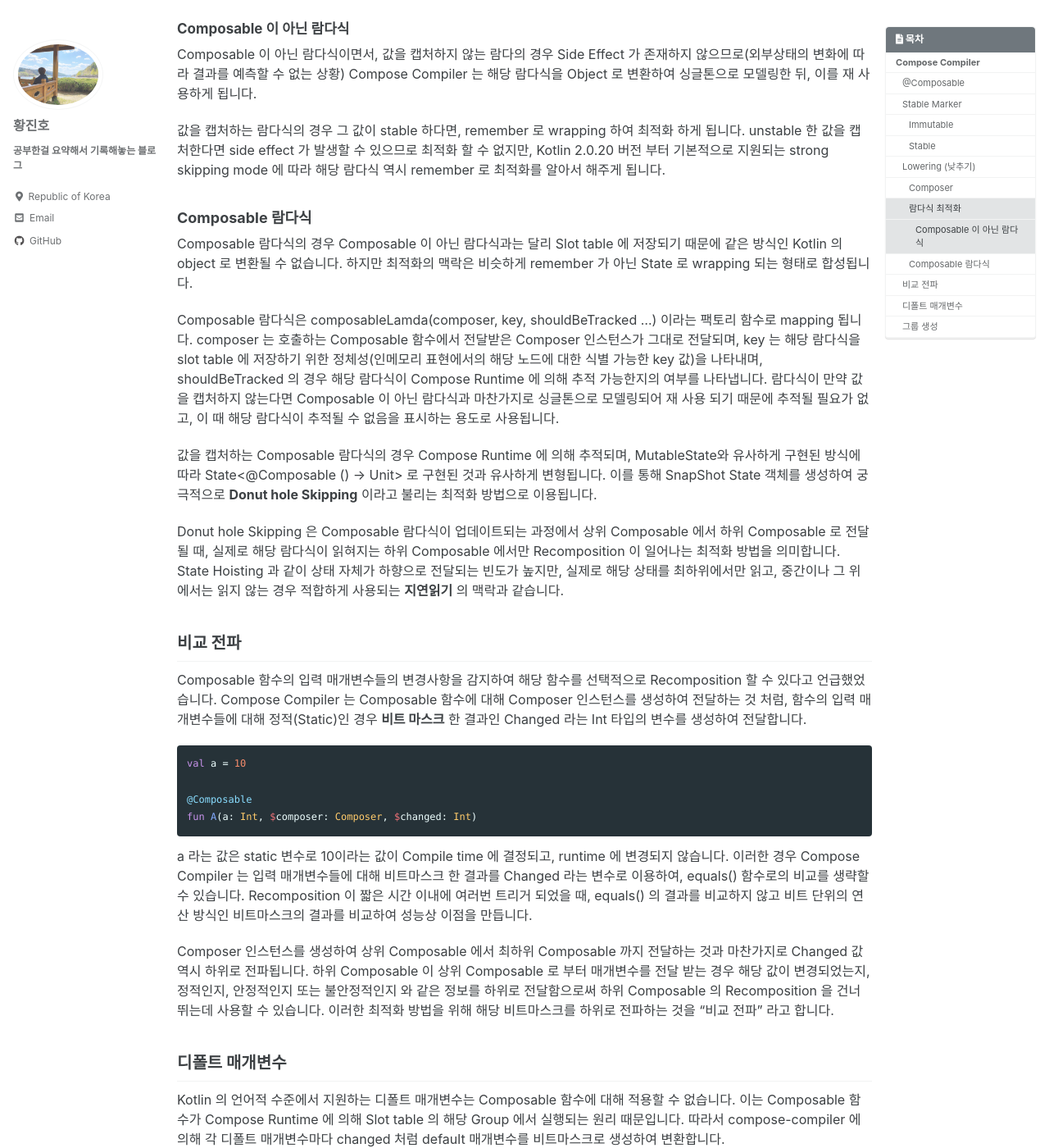
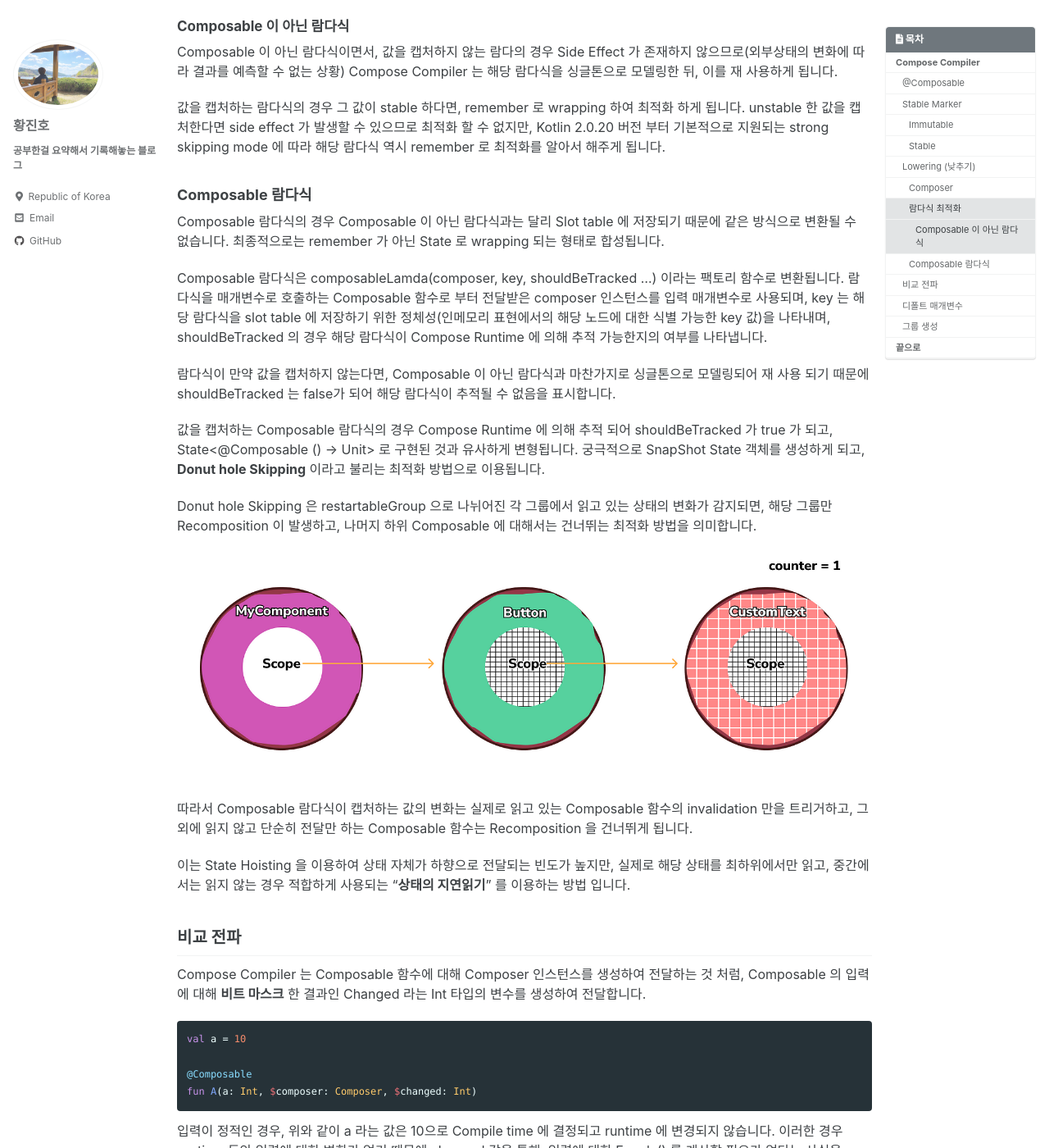
Before and after one commit to jowunnal/jowunnal.github.io, a Jekyll site: the page built from _posts/2025-03-24-compose1.md, in a window 1280 px wide and 1400 px high, scrolled down 4858 px. Shown: the whole window at 82% size. Built offline with Jekyll 4.4.1, drawn with Linux system fonts in a browser that asks for light colours; cached includes are drawn as plain includes; comment, search, counter and statistics services are not loaded; some of the changed text lies outside the part shown.

Commit message:
compose compiler 포스팅수정

````diff
--- a/_posts/2025-03-24-compose1.md
+++ b/_posts/2025-03-24-compose1.md
@@ -12,15 +12,17 @@ toc_label: 목차
 
 최근들어 Compose 를 UI toolkit 으로 많이 사용하고 있습니다. 저 역시 마찬가지로 기존의 xml 기반의 뷰 작업들을 모두 Compose 로 migration 한 뒤로, 새로운 기능을 개발할 때 Compose 로 개발하고 있습니다.  Compose 를 사용하고는 있지만, 정확한 동작 방식을 이해하지 못하고 있었고, Compose internals 를 여러 번 다시 읽으면서 학습했던 내용을 정리해보려 합니다.
 
-이번 포스팅의 주제는 Compose Compiler 입니다. Compose Compiler 의 주된 역할은 __Compose Runtime 이 필요로 하는 정보들을 IR 변환에 직접 개입하여 코드를 생성 혹은 변환하여 제공 하는 것__ 입니다. 개발자가 작성한 Composable 함수들은 Runtime 이 되어서야 모두 실행 됩니다.  실행된 후, 결과적으로 UI 에 대한 인메모리 표현을 생성합니다. (이를 "방출" 과정이라고 합니다.) 여기까지 의 과정을 Composition 이라고 합니다. 이렇게 생성된 UI 의 인메모리 표현(트리)은 Slot table 이라는 자료구조로 관리됩니다. Slot table 은 [Gap buffer](https://en.wikipedia.org/wiki/Gap_buffer "link") 라는 자료구조를 기반으로 만들어 졌습니다. 해당 자료구조의 정확한 동작 원리가 궁금하시다면 [개발자가 직접 작성한 아티클](https://medium.com/androiddevelopers/under-the-hood-of-jetpack-compose-part-2-of-2-37b2c20c6cdd "link") 을 참고하시면 도움이 될 것 같습니다.
+이번 포스팅의 주제는 Compose Compiler 입니다. Compose Compiler 의 주된 역할은 __Compose Runtime 이 필요로 하는 정보들을 IR 변환에 직접 개입하여 코드를 생성 혹은 변환하여 제공 하는 것__ 입니다. 개발자가 작성한 Composable 함수들은 Runtime 이 되어서야 모두 실행 됩니다.  실행된 후, 결과적으로 트리 구조 기반의 UI 에 대한 인메모리 표현을 생성합니다. (이를 "방출" 과정이라고 합니다.) 방출을 통해 UI 에 대한 인메모리 표현을 생성하는 전체 과정을  Composition 이라고 합니다.
 
-Composition 이 끝나면, 방출과정을 통해 생성된 인메모리 표현(트리)을 기반으로 각각의 뷰의 크기와 위치를 결정한 뒤, 그리게 됩니다.
+이렇게 생성된 UI 의 인메모리 표현(트리)은 Slot table 이라는 자료구조로 관리됩니다. Slot table 은 [Gap buffer](https://en.wikipedia.org/wiki/Gap_buffer "link") 라는 자료구조를 기반으로 만들어 졌습니다. 해당 자료구조의 정확한 동작 원리가 궁금하시다면 [개발자가 직접 작성한 아티클](https://medium.com/androiddevelopers/under-the-hood-of-jetpack-compose-part-2-of-2-37b2c20c6cdd "link") 을 참고하시면 도움이 될 것 같습니다.
 
-이후, UI 에 변경사항이 생기게 되면 Invalidiation(무효화) 를 하게 되고, 이는 Recomposition 이 트리거 합니다. Recomposition 은 Composable 함수를 재 실행하여, 현재 상태를 기반으로 생성된 변경사항들을 특정 시간에 적용하는 과정들을 실행하게 됩니다. 이 과정에서 모든 Composable 함수들을 매번 Recomposition 하여 방출하게 되면, 짧은 시간이내에 여러번 호출될 경우 버벅임과 같은 성능 문제를 야기할 수 있습니다.
+Composition 이 끝나면, UI tree의 각 노드들의 크기와 위치를 결정한 뒤, 뷰를 그리게 됩니다.
+
+이후, 상태의 변화에 따라 Invalidiation(무효화) 를 하게 되고, 이는 지연된 Recomposition 들을 트리거 합니다. Recomposition 동안에 Composable 함수를 재 실행하여, 현재 상태를 기반으로 생성된 변경사항들을 특정 시간에 적용하는(구체화) 과정들을 실행하게 됩니다. 이 과정에서 모든 Composable 함수들을 매번 Recomposition 하면, 짧은 시간이내에 여러번 호출될 경우 버벅임과 같은 성능 문제를 야기할 수 있습니다.
 
 따라서, Compose Compiler 는 Compose Runtime 이 다음과 같은 동작을 효율적으로 실행할 수 있도록 코드를 생성 및 변환해 주는 책임을 맡습니다. UI 의 인메모리 표현을 생성하는 것과, 해당 과정의 성능 개선에 초점을 맞추고 있습니다.
 
-Compose Compiler 와 Compose Runtime 의 내부 동작을 학습해 둔다면, 근본적으로 Recomposition 이 발생하게 되는 원인인 "__상태를 어떻게 관리__ 할 것인가" 와 불필요하게 Recomposition 이 발생하지 않고, 이를 건너뛸 수 있도록 __Skippable 하게 만드는 최적화 전략__ 들을 알 수 있습니다. 이를 토대로 작성한 코드가 어떻게 동작할지에 대해 예측할 수 있고, 성능 개선을 위한 최적화 방법들을 적용할 수 있습니다.
+Compose Compiler 와 Compose Runtime 의 내부 동작을 학습해 둔다면, 근본적으로 Recomposition 이 발생하게 되는 원인인 "__상태 관리__" 가 중요하다는 것을 알고 방법들을 고민해볼 수 있고, 불필요하게 Recomposition 이 발생하지 않고, 이를 건너뛸 수 있도록 __Skippable 하게 만드는 최적화 전략__ 들을 이용할 수 있습니다. 이를 토대로 작성한 코드가 어떻게 동작할지에 대해 예측할 수 있고, 성능 개선을 위한 최적화 방법들을 적용할 수 있습니다.
 
 따라서, 이 글에서는 Compose Compiler 가 성능 개선을 위해 어떻게 최적화 하는지 에 대한 방법들을 중심으로 개발하는데 필요한 지식들을 기반으로 정리해보려 합니다.
 
@@ -39,13 +41,13 @@ fun MyScreen() {
 }
 ```
 
-Compose 는 선언적 프로그래밍을 실현하는 함수형 프로그래밍 방식의 UI Toolkit 입니다. 함수형 프로그래밍에서 는 주요한 특징 중 하나로 __순수함수__ 가 있습니다. 이는 함수의 같은 입력 매개변수가 주어졌을 때, 여러번 거듭 실행하더라도 같은 출력(결과)이 만들어져야 한다는 특성 입니다.(이를 다른 말로 "멱등성" 이라고도 합니다.)
+Compose 는 선언적 프로그래밍을 실현하는 함수형 프로그래밍 방식의 Toolkit 입니다. 함수형 프로그래밍에서의 주요한 특징 중 하나는 __순수함수__ 입니다. 이는 함수의 같은 입력 매개변수가 주어졌을 때, 여러번 거듭 실행하더라도 같은 출력(결과)이 만들어져야 한다는 특성 입니다.(이를 다른 말로 "멱등성" 이라고도 합니다.)
 
 ```kotlin
 fun add(a: Int, b: Int): Int = a + b // a = 1, b = 2 일때 몇번을 실행하더라도 결과값은 3 입니다.
 ```
 
-Composable 함수도 마찬가지입니다. UI 에 대한 변경사항이 발생한다면, 이는 Invalidiation(무효화) 을 트리거 하게 됩니다. Invalidiation 은 변경사항이 있는 Composable 함수에 대해서만 선택적으로 Recomposition 을 트리거하고, 나머지에 대해서는 Recomposition 을 건너뛸 수 있어 그대로 재 사용 함으로써 성능적 이점을 만들어 줄 수 있습니다.
+Composable 함수도 마찬가지입니다. 스냅샷 상태의 변화가 감지되면, 이는 Invalidiation(무효화) 을 트리거 하게 됩니다. 결과적으로 변경사항이 있는 Composable 함수에 대해서만 선택적으로 Recomposition 을 트리거하고, 나머지에 대해서는 Recomposition 을 건너뛸 수 있어 그대로 재 사용 함으로써 성능적 이점을 만들어 줄 수 있습니다.
 
 ```kotlin
 @Composable
@@ -158,27 +160,35 @@ Composer 인스턴스는 기억된값, Composable 함수의 입력 매개변수,
 
 ### 람다식 최적화
 
-Compose Compiler 는 모든 람다식을 안정적으로 추론한다고 안정성 부분에서 확인했었습니다. 하지만 람다식이 값을 캡처하는 경우 그 값의 변화에 따라 멱등성을 만족하지 못할 수 있습니다. 따라서 람다식에 대해 안정적으로 추론하기 위해서 람다식을 최적화 하는 과정을 거칩니다.
+Compose Compiler 는 모든 람다식을 안정적으로 추론합니다. 하지만 람다식이 값을 캡처하는 경우 그 값의 변화에 따라 멱등성을 만족하지 못할 수 있습니다. 따라서 람다식에 대해 안정적으로 추론하기 위해서 람다식을 최적화 하는 과정을 거칩니다.
 
 #### Composable 이 아닌 람다식
 
-Composable 이 아닌 람다식이면서, 값을 캡처하지 않는 람다의 경우 Side Effect 가 존재하지 않으므로(외부상태의 변화에 따라 결과를 예측할 수 없는 상황) Compose Compiler 는 해당 람다식을 Object 로 변환하여 싱글톤으로 모델링한 뒤, 이를 재 사용하게 됩니다.
+Composable 이 아닌 람다식이면서, 값을 캡처하지 않는 람다의 경우 Side Effect 가 존재하지 않으므로(외부상태의 변화에 따라 결과를 예측할 수 없는 상황) Compose Compiler 는 해당 람다식을 싱글톤으로 모델링한 뒤, 이를 재 사용하게 됩니다.
 
 값을 캡처하는 람다식의 경우 그 값이 stable 하다면, remember 로 wrapping 하여 최적화 하게 됩니다. unstable 한 값을 캡처한다면 side effect 가 발생할 수 있으므로 최적화 할 수 없지만, Kotlin 2.0.20 버전 부터 기본적으로 지원되는 strong skipping mode 에 따라 해당 람다식 역시 remember 로 최적화를 알아서 해주게 됩니다.
 
 ### Composable 람다식
 
-Composable 람다식의 경우 Composable 이 아닌 람다식과는 달리 Slot table 에 저장되기 때문에 같은 방식인 Kotlin 의 object 로 변환될 수 없습니다. 하지만 최적화의 맥락은 비슷하게 remember 가 아닌 State 로 wrapping 되는 형태로 합성됩니다.
+Composable 람다식의 경우 Composable 이 아닌 람다식과는 달리 Slot table 에 저장되기 때문에 같은 방식으로 변환될 수 없습니다.  최종적으로는 remember 가 아닌 State 로 wrapping 되는 형태로 합성됩니다.
 
-Composable 람다식은 composableLamda(composer, key, shouldBeTracked ...) 이라는 팩토리 함수로 mapping 됩니다. composer 는 호출하는 Composable 함수에서 전달받은 Composer 인스턴스가 그대로 전달되며, key 는 해당 람다식을 slot table 에 저장하기 위한 정체성(인메모리 표현에서의 해당 노드에 대한 식별 가능한 key 값)을 나타내며, shouldBeTracked 의 경우 해당 람다식이 Compose Runtime 에 의해 추적 가능한지의 여부를 나타냅니다. 람다식이 만약 값을 캡처하지 않는다면 Composable 이 아닌 람다식과 마찬가지로 싱글톤으로 모델링되어 재 사용 되기 때문에 추적될 필요가 없고, 이 때 해당 람다식이 추적될 수 없음을 표시하는 용도로 사용됩니다.
+Composable 람다식은 composableLamda(composer, key, shouldBeTracked ...) 이라는 팩토리 함수로 변환됩니다. 람다식을 매개변수로 호출하는 Composable 함수로 부터 전달받은 composer 인스턴스를 입력 매개변수로 사용되며, key 는 해당 람다식을 slot table 에 저장하기 위한 정체성(인메모리 표현에서의 해당 노드에 대한 식별 가능한 key 값)을 나타내며, shouldBeTracked 의 경우 해당 람다식이 Compose Runtime 에 의해 추적 가능한지의 여부를 나타냅니다.
 
-값을 캡처하는 Composable 람다식의 경우 Compose Runtime 에 의해 추적되며, MutableState와 유사하게 구현된 방식에 따라 State<@Composable () -> Unit> 로 구현된 것과 유사하게 변형됩니다. 이를 통해  SnapShot State 객체를 생성하여 궁극적으로 __Donut hole Skipping__ 이라고 불리는 최적화 방법으로 이용됩니다.
+람다식이 만약 값을 캡처하지 않는다면, Composable 이 아닌 람다식과 마찬가지로 싱글톤으로 모델링되어 재 사용 되기 때문에 shouldBeTracked 는 false가 되어 해당 람다식이 추적될 수 없음을 표시합니다.
 
-Donut hole Skipping 은 Composable 람다식이 업데이트되는 과정에서 상위 Composable 에서 하위 Composable 로 전달될 때, 실제로 해당 람다식이 읽혀지는 하위 Composable 에서만 Recomposition 이 일어나는 최적화 방법을 의미합니다. State Hoisting 과 같이 상태 자체가 하향으로 전달되는 빈도가 높지만, 실제로 해당 상태를 최하위에서만 읽고, 중간이나 그 위에서는 읽지 않는 경우 적합하게 사용되는 __지연읽기__ 의 맥락과 같습니다.
+값을 캡처하는 Composable 람다식의 경우 Compose Runtime 에 의해 추적 되어 shouldBeTracked 가 true 가 되고, State<@Composable () -> Unit> 로 구현된 것과 유사하게 변형됩니다. 궁극적으로 SnapShot State 객체를 생성하게 되고, __Donut hole Skipping__ 이라고 불리는 최적화 방법으로 이용됩니다.
+
+Donut hole Skipping 은 restartableGroup 으로 나뉘어진 각 그룹에서 읽고 있는 상태의 변화가 감지되면, 해당 그룹만 Recomposition 이 발생하고, 나머지 하위 Composable 에 대해서는 건너뛰는 최적화 방법을 의미합니다.
+
+![Donut_hole_skipping](/assets/donut_hole_skipping.png)
+
+따라서 Composable 람다식이 캡처하는 값의 변화는 실제로 읽고 있는 Composable 함수의 invalidation 만을 트리거하고, 그 외에 읽지 않고 단순히 전달만 하는 Composable 함수는 Recomposition 을 건너뛰게 됩니다.
+
+이는 State Hoisting 을 이용하여 상태 자체가 하향으로 전달되는 빈도가 높지만, 실제로 해당 상태를 최하위에서만 읽고, 중간에서는 읽지 않는 경우 적합하게 사용되는 "__상태의 지연읽기__" 를 이용하는 방법 입니다.
 
 ## 비교 전파
 
-Composable 함수의 입력 매개변수들의 변경사항을 감지하여 해당 함수를 선택적으로 Recomposition 할 수 있다고 언급했었습니다. Compose Compiler 는 Composable 함수에 대해 Composer 인스턴스를 생성하여 전달하는 것 처럼, 함수의 입력 매개변수들에 대해 정적(Static)인 경우 __비트 마스크__ 한 결과인  Changed 라는 Int 타입의 변수를 생성하여 전달합니다.
+Compose Compiler 는 Composable 함수에 대해 Composer 인스턴스를 생성하여 전달하는 것 처럼, Composable 의 입력에 대해 __비트 마스크__ 한 결과인  Changed 라는 Int 타입의 변수를 생성하여 전달합니다.
 
 ```kotlin
 val a = 10
@@ -187,9 +197,27 @@ val a = 10
 fun A(a: Int, $composer: Composer, $changed: Int)
 ```
 
-a 라는 값은 static 변수로 10이라는 값이 Compile time 에 결정되고, runtime 에 변경되지 않습니다. 이러한 경우 Compose Compiler 는 입력 매개변수들에 대해 비트마스크 한 결과를 Changed 라는 변수로 이용하여, equals() 함수로의 비교를 생략할 수 있습니다. Recomposition 이 짧은 시간 이내에 여러번 트리거 되었을 때, equals() 의 결과를 비교하지 않고 비트 단위의 연산 방식인 비트마스크의 결과를 비교하여 성능상 이점을 만듭니다.
+입력이 정적인 경우, 위와 같이 a 라는 값은 10으로 Compile time 에 결정되고 runtime 에 변경되지 않습니다. 이러한 경우 runtime 동안 입력에 대한 변화가 없기 때문에 changed 값을 통해, 입력에 대한 Equals() 를 계산할 필요가 없다는 사실을 Compose Runtime 에게 알려, 이를 생략합니다.
 
-Composer 인스턴스를 생성하여 상위 Composable 에서 최하위 Composable 까지 전달하는 것과 마찬가지로 Changed 값 역시 하위로 전파됩니다. 하위 Composable 이 상위 Composable 로 부터 매개변수를 전달 받는 경우 해당 값이 변경되었는지, 정적인지, 안정적인지 또는 불안정적인지 와 같은 정보를 하위로 전달함으로써 하위 Composable 의 Recomposition 을 건너뛰는데 사용할 수 있습니다. 이러한 최적화 방법을 위해 해당 비트마스크를 하위로 전파하는 것을 "비교 전파" 라고 합니다.
+```kotlin
+val a = mutableStateOf(0)
+
+@Composable
+fun A(a: Int, $composer: Composer, $changed: Int) {
+	B(a, composer, changed)
+}
+
+@Composable
+fun B(a: Int, $composer: Composer, $changed: Int)
+```
+
+입력이 상태인 경우에도 비교(Changed)를 전달함으로써 메모리를 절약하고, 성능을 높일 수 있습니다.  Changed 라는 입력에 대한 변화를 비트마스킹한 값을 해당 입력을 공유하는 하위 Composable 까지 전달하는 것은 Recomposition 이 짧은 시간 이내에 여러 번 트리거 되었을 때, equals() 의 결과를 여러 번 계산하여 비교하지 않고, 이 계산을 슬롯 테이블에 여러 번 저장하지 않아도 되며, 상위에서 전달한 비트마스크를 하위에서 그대로 이용할 수 있으므로 메모리를 절약하고, 성능상 이점을 만들 수 있습니다.
+
+또한, Changed 에는 입력에 대해 안정적인지 불안정적인지 에 대한 정보를 인코딩되어 Recomposition 을 건너뛸 수 있는 여부를 판단하는데도 사용됩니다.
+
+Composer 인스턴스를 생성하여 상위 Composable 에서 최하위 Composable 까지 전달하는 것과 마찬가지로 비교(Changed) 역시 하위로 전파됩니다.  입력에 대한 변경 여부, 정적 또는 상태의 여부, 안정성 과 같은 정보를 하위로 전달함으로써 메모리를 절약하고 성능상 이점을 만들 수 있습니다.
+
+이러한 상위의 비교(Changed)를 하위로 전파하는 것을 "비교 전파" 라고 합니다. 전파되는 비교를 토대로, Composer 가 invalidation(무효화) 이 트리거된 상위 그룹의 하위 그룹들에 대해 invalidation 을 트리거할 때, 하위 그룹의 Recomposition 을 트리거하거나 마지막 까지 건너뛸 수 있습니다.
 
 ## 디폴트 매개변수
 
@@ -212,3 +240,15 @@ Compose Runtime 이 이해할 수 있는 형태인 인메모리 표현(tree) 의
 - Restartable Group : 해당 그룹으로 감싸졌다면, Compose Runtime 이 해당 그룹을 선택적으로 재 구성할 수 있는 방법을 가르치기 위한 코드들을 Compose Compiler 가 작성합니다. 이는 재 구성이 일어날때 까지 지연(대기)한 후, 적절한 시간에 재구성이 일어나면  endRestartableGroup() 의 결과에 recomposeScope() 람다를 실행하도록 만듭니다. 단, 해당 restartable group 에서 상태를 읽는 경우에 해당합니다. 상태를 읽지 않는다면, 재 구성이 일어날 여지가 없으므로 endRestartableGroup() 이 null 을 반환하여 recomposeScope() 이 동작하지 않도록 만듭니다. 필요한 경우, Composer 는 현재 recompose 되는 composable 노드의 하위 노드들도 모두 recompose 할 수 있으며, 그렇지 않은 경우 마지막 노드까지 건너뛸(비교전파) 수 있습니다.
 - Replaceable Group : 이 그룹으로 감싸진 경우, RestartableGroup 과 달리 선택적으로 해당 그룹을 Recomposition 할 수 있는 방법이 없습니다. 재시작이 필요하지 않거나, 가능하지 않은 상황에서 단순히 해당 그룹에 대한 위치 메모제이션을 이용하여 정체성을 유지한 상태로 Slot table 내의 slot 정보를 업데이트 해야 할 때 사용합니다. 해당 그룹의 대표적인 사용사례로 조건부 논리(if) 의 분기문을 적용 받거나, Composable 람다식 최적화, @NonRestartableComposable 어노테이션이 작성된 Composable 의 경우 ReplaceableGroup 으로 wrapping 됩니다.
 - Moveable Group : 해당 그룹으로 wrapping 된 노드에 대해 정체성을 유지하면서, Slot table 내에서의 해당 노드의 위치를 이동(정렬)하는 방법을 Runtime 에게 가르치는 역할을 담당합니다. 아직까지는 Key() 컴포저블에 의해서만 생성되는 그룹입니다.
+
+# 끝으로
+
+정리하자면, Compose Compiler 는 Compose Runtime 이 필요로 하는 정보들을 IR 변환에 직접 개입하여 코드를 생성 혹은 변환하여 제공 하는 역할을 담당합니다. 이 과정에서 성능 최적화를 위한 여러 코드들을 생성한다는 점도 중요합니다.
+
+Compose Runtime 은 Compose Compiler 가 생성하고 변환한 코드를 기반으로 Composable 함수들을 모두 실행하고, 이를 트리 자료구조 기반의 인메모리 표현을 생성하는 Composition 과정을 실행합니다. 이후 Composition 실행 후 Applier 와 SlotWritier 를 이용하여 변경사항들을 인메모리 표현에 적용하는 구체화 과정을 실행합니다.
+
+그리고 이 과정(Composition)에서 전역 스냅샷 상태를 활성화하고, 상태들에 대한 변경사항을 감지하는 Observer 를 등록하여, Invalidation 이 트리거되었을 때, 그룹들에 대해 Recomposition 을 특정 스레드(AndroidUiDispatcher)에서 실행시키거나 건너뛰도록 하며 Effect 들을 실행하거나 중단시킨후 재실행시킵니다.
+
+이런 총체적 과정이 실행되기 위해 Compose Runtime 은 특정 플랫폼(클라이언트)에 대해 구체적으로 알지 못합니다. 플랫폼과 런타임의 통합점이 필요하고 Compose-ui 에 의해 작성됩니다. 이는 안드로이드 Lifecycle 를 인식과 사용자 상호작용(키보드, 클릭, 드래그 등)이 가능하게 해주는 코드들이 포함합니다.
+
+다음 챕터에서는 Compose Runtime 이 위와 같이 실행하는 동작에 대해 구체적으로 정리해보도록 하겠습니다.
````
Also changed, not shown: other parts of _posts/2025-03-24-compose1.md (+1 -1 lines), assets/donut_hole_skipping.png (added).
